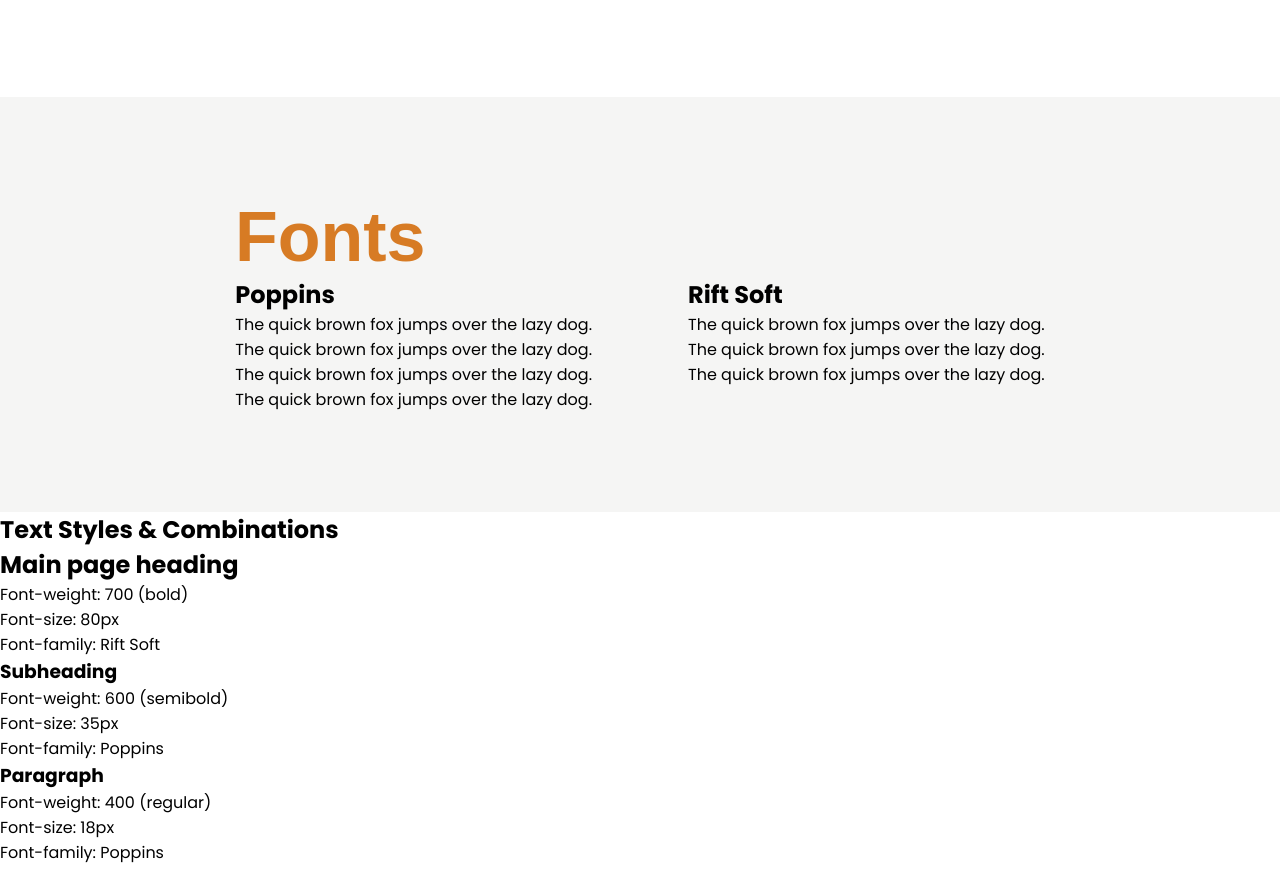
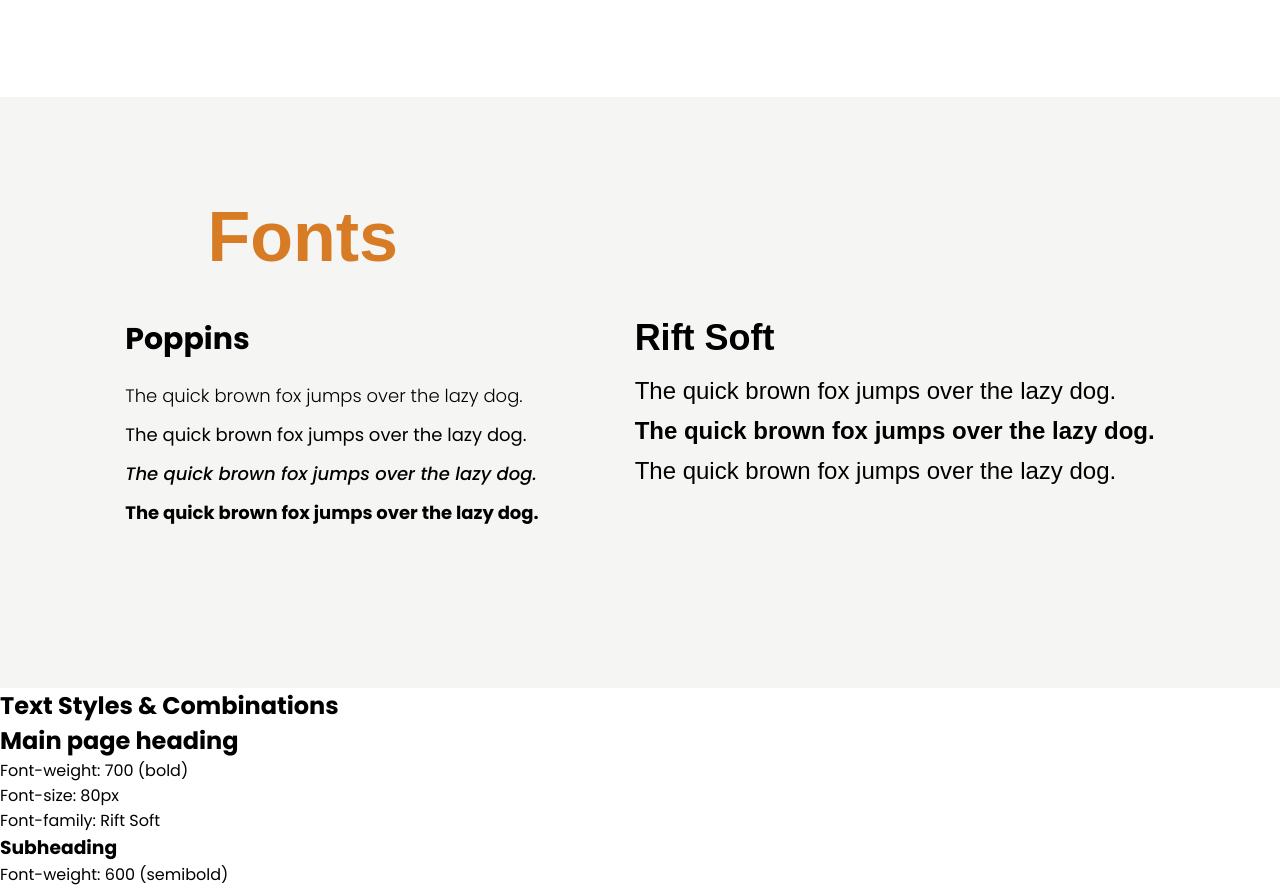
Before and after one commit to moshmoshca/rf-design-system, a plain HTML site: page index.html in a window 1280 px wide. Shown: the part 771-1659 px from the top of the page. Before the commit the page ends 1636 px from the top, so only its background shows below. Drawn offline with Linux system fonts and the light colour scheme; a web font is replaced by a local one.

Commit message:
Format font section paragraphs

```diff
--- a/styles.css
+++ b/styles.css
@@ -142,7 +142,11 @@ header .container {
 
 #font .container {
     background-color: #F5F5F4;
-    padding: 100px 0;
+}
+
+.font-choices {
+    padding: 100px;
+    padding-bottom: 150px;
 }
 
 .font-choices h1 {
@@ -159,7 +163,7 @@ header .container {
 }
 
 .font-choices .font-header {
-    width: 810px;
+    width: 865px;
     margin: 0 auto;
 }
 
@@ -167,4 +171,70 @@ header .container {
     display: flex;
     justify-content: center;
     gap: 6em;
+    align-content: center;
 }
+
+.font-choices .font-header h1 {
+    margin-bottom: 40px;
+}
+
+.font-container h2 {
+    margin-bottom: 20px;
+}
+
+/* --------------- Format paragraph text ---------------- */
+/* ----------------------- Poppins ---------------------- */
+
+.font-container .poppins-font h2 {
+    font-size: 30px;
+}
+
+.font-container .poppins-font p {
+    font-size: 18px;
+    margin-bottom: 12px;
+}
+
+.font-container .poppins-font .poppins-light {
+    font-weight: 300;
+}
+
+.font-container .poppins-font .poppins-reg {
+    font-weight: 400;
+}
+
+.font-container .poppins-font .poppins-medium-it {
+    font-weight: 400;
+    font-style: italic;
+}
+
+.font-container .poppins-font .poppins-bold {
+    font-weight: 700;
+}
+
+/* --------------- Format paragraph text ---------------- */
+/* ----------------------- RiftSoft ---------------------- */
+
+.font-container .rift-font h2 {
+    font-family: rift-soft, sans-serif;
+    font-size: 36px;
+    margin-bottom: 18px;
+
+}
+
+.font-container .rift-font p {
+    font-family: rift-soft, sans-serif;
+    font-size: 24px;
+    margin-bottom: 12px;
+}
+
+.font-container .rift-font .rift-light {
+    font-weight: 300;
+}
+
+.font-container .rift-font .rift-bold {
+    font-weight: 700;
+}
+
+.font-container .rift-font .rift-medium {
+    font-weight: 500;
+}
```
